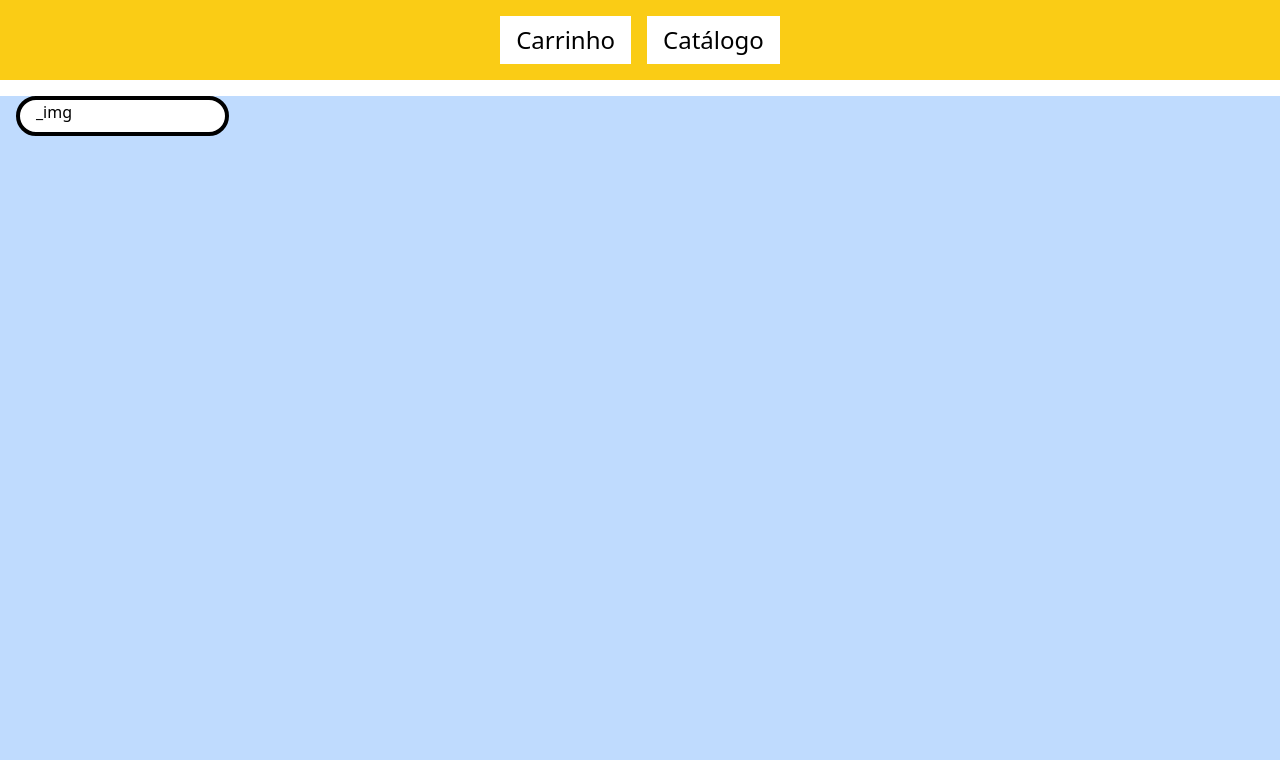
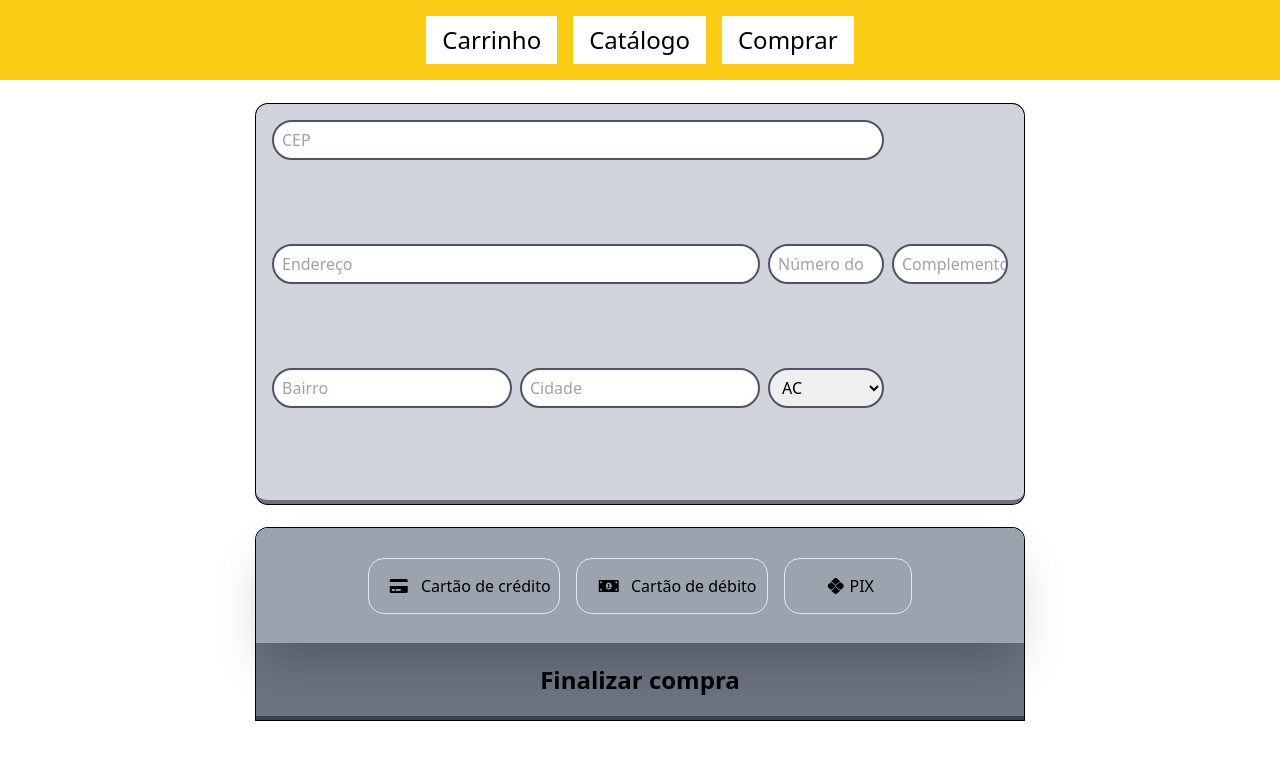
Before and after one commit to fargila/TCC_project, a React (Vite) app: page / in a window 1280 px wide. Shown: the top 760 px of the page. Built offline with nearby package versions, Linux system fonts and the light colour scheme.

Commit message:
styles: design base da página de compra.

```diff
--- a/package.json
+++ b/package.json
@@ -17,6 +17,7 @@
     "postcss": "^8.5.3",
     "react": "^19.0.0",
     "react-dom": "^19.0.0",
+    "react-icons": "^5.5.0",
     "tailwindcss": "^4.1.3"
   },
   "devDependencies": {
--- a/src/App.tsx
+++ b/src/App.tsx
@@ -1,11 +1,14 @@
 import Header from './components/Header'
 import Catalog from './pages/Catalog'
+import Purchase from './pages/Purchase'
+
 function App() {
 
   return (
     <>
       <Header/>
-      <Catalog/>
+      {/* <Catalog/> */}
+      <Purchase/>
     </>
   )
 }
--- a/src/components/Cart.tsx
+++ b/src/components/Cart.tsx
@@ -0,0 +1,13 @@
+import React from 'react'
+
+const Cart = () => {
+  return (
+    <div className=''>
+      <div className=''>
+
+      </div>
+    </div>
+  )
+}
+
+export default Cart
--- a/src/components/Header.tsx
+++ b/src/components/Header.tsx
@@ -5,6 +5,7 @@ function Header() {
     <header className='flex justify-center p-4 text-2xl bg-yellow-400'>
       <button className=' bg-white mx-2 px-4 py-2'>Carrinho</button>
       <button className=' bg-white mx-2 px-4 py-2'>Catálogo</button>
+      <button className=' bg-white mx-2 px-4 py-2'>Comprar</button>
     </header>
   )
 }
--- a/src/pages/Purchase.tsx
+++ b/src/pages/Purchase.tsx
@@ -0,0 +1,51 @@
+import React, { useState } from 'react'
+import { innerBrazil } from '../types/ufs'
+import { FaPix } from "react-icons/fa6"
+import { FaCreditCard, FaMoneyBillAlt } from "react-icons/fa"
+
+const Purchase = () => {
+
+    const [ufs, setUfs] = useState('')
+    return (
+        <div className='h-auto flex justify-center'>
+            <form  className='h-screen w-3/5 items-center' action="">
+                <div className='grid grid-cols-6 gap-2 p-4 bg-gray-300 h-3/6 my-6 rounded-xl
+                border-b-4 border-gray-500 ring-1 ring-black'>
+                    <input className='h-10 rounded-3xl pl-2 col-span-5 border-2 border-gray-600'
+                    type="text" placeholder='CEP'/>
+                    <input className='h-10 rounded-3xl pl-2 col-span-4 border-2 border-gray-600'
+                    type="text" placeholder='Endereço'/>
+                    <input className='h-10 rounded-3xl pl-2 col-span-1 border-2 border-gray-600'
+                    type="number" placeholder='Número do end.'/>
+                    <input className='h-10 rounded-3xl pl-2 border-2 border-gray-600'
+                    type="text" placeholder='Complemento'/>
+                    <input className='h-10 rounded-3xl pl-2 col-span-2 border-2 border-gray-600'
+                    type="text" placeholder='Bairro'/>
+                    <input className='h-10 rounded-3xl pl-2 col-span-2 border-2 border-gray-600'
+                    type="text" placeholder='Cidade'/>
+                    <select className='h-10 rounded-3xl pl-2 border-2 border-gray-600'
+                    name="" id="" value={ufs} onChange={(e) => setUfs(e.target.value)}>{
+                        innerBrazil.map((uf) => (
+                            <option key={uf.sigla} value={uf.sigla}>{uf.sigla}</option>
+                        ))
+                    }</select>
+                </div>
+                <div className='h-48 ring-1 ring-black rounded-t-xl'>
+                    <div className='z-10 flex bg-gray-400 justify-center h-3/5 rounded-t-xl items-center shadow-2xl relative'>
+                        <button className='px-2 m-2 border rounded-2xl h-14 w-3/12
+                        flex justify-center items-center'><FaCreditCard className='flex justify-center max-h-full w-1/4'/>Cartão de crédito</button>
+                        <button className='px-2 m-2 border rounded-2xl h-14 w-3/12
+                        flex justify-center items-center'><FaMoneyBillAlt className='flex justify-center max-h-full w-1/4'/>Cartão de débito</button>
+                        <button className='px-2 m-2 border rounded-2xl h-14 w-2/12
+                        flex justify-center items-center'><FaPix className='flex justify-center max-h-full w-1/4'/>PIX</button>
+                    </div>
+                    <div className='z-0 flex bg-gray-500 justify-center h-2/5  border-b-4 border-gray-700 text-2xl font-semibold'>
+                        <button className='w-full h-auto' type='submit'>Finalizar compra</button>
+                    </div>
+                </div>
+            </form>
+        </div>
+    )
+}
+
+export default Purchase
--- a/src/styles/output.css
+++ b/src/styles/output.css
@@ -554,12 +554,56 @@ video {
   --tw-contain-style:  ;
 }
 
+.invisible {
+  visibility: hidden;
+}
+
+.relative {
+  position: relative;
+}
+
+.z-10 {
+  z-index: 10;
+}
+
+.z-0 {
+  z-index: 0;
+}
+
+.col-span-3 {
+  grid-column: span 3 / span 3;
+}
+
+.col-span-2 {
+  grid-column: span 2 / span 2;
+}
+
+.col-span-1 {
+  grid-column: span 1 / span 1;
+}
+
+.col-span-5 {
+  grid-column: span 5 / span 5;
+}
+
+.col-span-4 {
+  grid-column: span 4 / span 4;
+}
+
+.row-span-2 {
+  grid-row: span 2 / span 2;
+}
+
+.m-4 {
+  margin: 1rem;
+}
+
 .m-2 {
   margin: 0.5rem;
 }
 
-.m-4 {
-  margin: 1rem;
+.m-0 {
+  margin: 0px;
 }
 
 .mx-2 {
@@ -567,8 +611,22 @@ video {
   margin-right: 0.5rem;
 }
 
+.my-2 {
+  margin-top: 0.5rem;
+  margin-bottom: 0.5rem;
+}
+
+.my-6 {
+  margin-top: 1.5rem;
+  margin-bottom: 1.5rem;
+}
+
 .flex {
   display: flex;
+}
+
+.grid {
+  display: grid;
 }
 
 .h-10 {
@@ -579,32 +637,247 @@ video {
   height: 100vh;
 }
 
-.max-h-screen {
-  max-height: 100vh;
+.h-1\/2 {
+  height: 50%;
+}
+
+.h-full {
+  height: 100%;
+}
+
+.h-2\/4 {
+  height: 50%;
+}
+
+.h-3\/4 {
+  height: 75%;
+}
+
+.h-2\/5 {
+  height: 40%;
+}
+
+.h-2\/6 {
+  height: 33.333333%;
+}
+
+.h-1\/6 {
+  height: 16.666667%;
+}
+
+.h-auto {
+  height: auto;
+}
+
+.h-2\/3 {
+  height: 66.666667%;
+}
+
+.h-1\/3 {
+  height: 33.333333%;
+}
+
+.h-32 {
+  height: 8rem;
+}
+
+.h-96 {
+  height: 24rem;
+}
+
+.h-3\/6 {
+  height: 50%;
+}
+
+.h-4\/5 {
+  height: 80%;
+}
+
+.h-5\/6 {
+  height: 83.333333%;
+}
+
+.h-4 {
+  height: 1rem;
+}
+
+.h-1\/5 {
+  height: 20%;
+}
+
+.h-max {
+  height: -moz-max-content;
+  height: max-content;
+}
+
+.h-3\/5 {
+  height: 60%;
+}
+
+.h-48 {
+  height: 12rem;
+}
+
+.h-14 {
+  height: 3.5rem;
+}
+
+.max-h-full {
+  max-height: 100%;
+}
+
+.w-1\/6 {
+  width: 16.666667%;
+}
+
+.w-full {
+  width: 100%;
+}
+
+.w-3\/4 {
+  width: 75%;
+}
+
+.w-4\/5 {
+  width: 80%;
+}
+
+.w-3\/5 {
+  width: 60%;
+}
+
+.w-2\/4 {
+  width: 50%;
+}
+
+.w-1\/5 {
+  width: 20%;
+}
+
+.w-2\/5 {
+  width: 40%;
+}
+
+.w-2\/6 {
+  width: 33.333333%;
+}
+
+.w-1\/12 {
+  width: 8.333333%;
+}
+
+.w-2\/12 {
+  width: 16.666667%;
+}
+
+.w-4\/12 {
+  width: 33.333333%;
+}
+
+.w-3\/12 {
+  width: 25%;
+}
+
+.w-1\/3 {
+  width: 33.333333%;
 }
 
 .w-1\/4 {
   width: 25%;
 }
 
-.w-full {
-  width: 100%;
+.grid-cols-4 {
+  grid-template-columns: repeat(4, minmax(0, 1fr));
 }
 
-.w-1\/6 {
-  width: 16.666667%;
+.grid-cols-5 {
+  grid-template-columns: repeat(5, minmax(0, 1fr));
+}
+
+.grid-cols-3 {
+  grid-template-columns: repeat(3, minmax(0, 1fr));
+}
+
+.grid-cols-6 {
+  grid-template-columns: repeat(6, minmax(0, 1fr));
+}
+
+.flex-col {
+  flex-direction: column;
+}
+
+.items-center {
+  align-items: center;
 }
 
 .justify-center {
   justify-content: center;
 }
 
+.gap-4 {
+  gap: 1rem;
+}
+
+.gap-2 {
+  gap: 0.5rem;
+}
+
 .rounded-3xl {
   border-radius: 1.5rem;
 }
 
+.rounded-xl {
+  border-radius: 0.75rem;
+}
+
+.rounded-2xl {
+  border-radius: 1rem;
+}
+
+.rounded-t-2xl {
+  border-top-left-radius: 1rem;
+  border-top-right-radius: 1rem;
+}
+
+.rounded-t-xl {
+  border-top-left-radius: 0.75rem;
+  border-top-right-radius: 0.75rem;
+}
+
+.rounded-bl-3xl {
+  border-bottom-left-radius: 1.5rem;
+}
+
 .border-4 {
   border-width: 4px;
+}
+
+.border {
+  border-width: 1px;
+}
+
+.border-2 {
+  border-width: 2px;
+}
+
+.border-b-2 {
+  border-bottom-width: 2px;
+}
+
+.border-r-2 {
+  border-right-width: 2px;
+}
+
+.border-b-4 {
+  border-bottom-width: 4px;
+}
+
+.border-r-4 {
+  border-right-width: 4px;
+}
+
+.border-l-2 {
+  border-left-width: 2px;
 }
 
 .border-black {
@@ -612,9 +885,44 @@ video {
   border-color: rgb(0 0 0 / var(--tw-border-opacity));
 }
 
-.bg-yellow-400 {
+.border-gray-500 {
+  --tw-border-opacity: 1;
+  border-color: rgb(107 114 128 / var(--tw-border-opacity));
+}
+
+.border-gray-400 {
+  --tw-border-opacity: 1;
+  border-color: rgb(156 163 175 / var(--tw-border-opacity));
+}
+
+.border-gray-600 {
+  --tw-border-opacity: 1;
+  border-color: rgb(75 85 99 / var(--tw-border-opacity));
+}
+
+.border-gray-700 {
+  --tw-border-opacity: 1;
+  border-color: rgb(55 65 81 / var(--tw-border-opacity));
+}
+
+.bg-blue-200 {
   --tw-bg-opacity: 1;
-  background-color: rgb(250 204 21 / var(--tw-bg-opacity));
+  background-color: rgb(191 219 254 / var(--tw-bg-opacity));
+}
+
+.bg-gray-300 {
+  --tw-bg-opacity: 1;
+  background-color: rgb(209 213 219 / var(--tw-bg-opacity));
+}
+
+.bg-gray-400 {
+  --tw-bg-opacity: 1;
+  background-color: rgb(156 163 175 / var(--tw-bg-opacity));
+}
+
+.bg-gray-500 {
+  --tw-bg-opacity: 1;
+  background-color: rgb(107 114 128 / var(--tw-bg-opacity));
 }
 
 .bg-white {
@@ -622,9 +930,9 @@ video {
   background-color: rgb(255 255 255 / var(--tw-bg-opacity));
 }
 
-.bg-blue-200 {
+.bg-yellow-400 {
   --tw-bg-opacity: 1;
-  background-color: rgb(191 219 254 / var(--tw-bg-opacity));
+  background-color: rgb(250 204 21 / var(--tw-bg-opacity));
 }
 
 .p-4 {
@@ -641,17 +949,51 @@ video {
   padding-bottom: 0.5rem;
 }
 
-.py-10 {
-  padding-top: 2.5rem;
-  padding-bottom: 2.5rem;
+.px-2 {
+  padding-left: 0.5rem;
+  padding-right: 0.5rem;
 }
 
-.py-12 {
-  padding-top: 3rem;
-  padding-bottom: 3rem;
+.pl-2 {
+  padding-left: 0.5rem;
+}
+
+.pl-10 {
+  padding-left: 2.5rem;
 }
 
 .text-2xl {
   font-size: 1.5rem;
   line-height: 2rem;
 }
+
+.font-bold {
+  font-weight: 700;
+}
+
+.font-semibold {
+  font-weight: 600;
+}
+
+.shadow-sm {
+  --tw-shadow: 0 1px 2px 0 rgb(0 0 0 / 0.05);
+  --tw-shadow-colored: 0 1px 2px 0 var(--tw-shadow-color);
+  box-shadow: var(--tw-ring-offset-shadow, 0 0 #0000), var(--tw-ring-shadow, 0 0 #0000), var(--tw-shadow);
+}
+
+.shadow-2xl {
+  --tw-shadow: 0 25px 50px -12px rgb(0 0 0 / 0.25);
+  --tw-shadow-colored: 0 25px 50px -12px var(--tw-shadow-color);
+  box-shadow: var(--tw-ring-offset-shadow, 0 0 #0000), var(--tw-ring-shadow, 0 0 #0000), var(--tw-shadow);
+}
+
+.ring-1 {
+  --tw-ring-offset-shadow: var(--tw-ring-inset) 0 0 0 var(--tw-ring-offset-width) var(--tw-ring-offset-color);
+  --tw-ring-shadow: var(--tw-ring-inset) 0 0 0 calc(1px + var(--tw-ring-offset-width)) var(--tw-ring-color);
+  box-shadow: var(--tw-ring-offset-shadow), var(--tw-ring-shadow), var(--tw-shadow, 0 0 #0000);
+}
+
+.ring-black {
+  --tw-ring-opacity: 1;
+  --tw-ring-color: rgb(0 0 0 / var(--tw-ring-opacity));
+}
--- /dev/null
+++ b/src/types/ufs.ts
@@ -0,0 +1,32 @@
+interface Ufs { sigla: string }
+
+export const innerBrazil: Ufs[] =
+[
+    { sigla: 'AC' },
+    { sigla: 'AL' },
+    { sigla: 'AP' },
+    { sigla: 'AM' },
+    { sigla: 'BA' },
+    { sigla: 'CE' },
+    { sigla: 'DF' },
+    { sigla: 'ES' },
+    { sigla: 'GO' },
+    { sigla: 'MA' },
+    { sigla: 'MT' },
+    { sigla: 'MS' },
+    { sigla: 'MG' },
+    { sigla: 'PA' },
+    { sigla: 'PB' },
+    { sigla: 'PR' },
+    { sigla: 'PE' },
+    { sigla: 'PI' },
+    { sigla: 'RJ' },
+    { sigla: 'RN' },
+    { sigla: 'RS' },
+    { sigla: 'RO' },
+    { sigla: 'RR' },
+    { sigla: 'SC' },
+    { sigla: 'SP' },
+    { sigla: 'SE' },
+    { sigla: 'TO' },
+]
```
Also changed, not shown: src/components/Footer.tsx (added), 1 other file (tests, documents, lock files or other folders).
